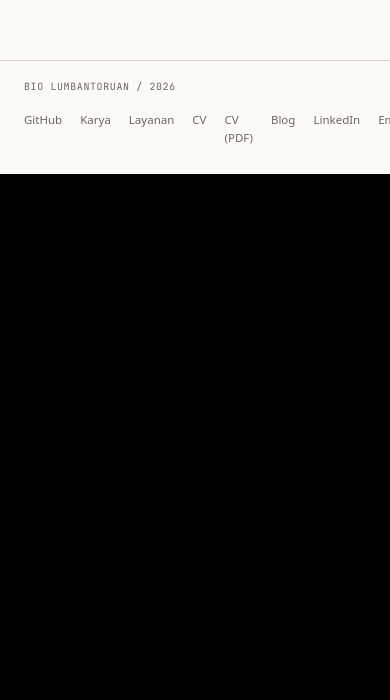
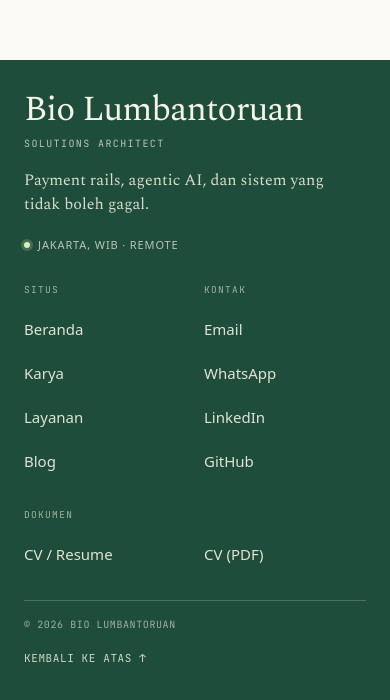
Before and after one commit to cryptorichyrich/biotama-next, a Next.js app: page / in a window 390 px wide. Shown: the part 7518-8218 px from the top of the page. Before the commit the page ends 7692 px from the top, so only its background shows below. Built offline with nearby package versions, Linux system fonts and the light colour scheme.

Commit message:
Footer: struktur editorial, kontak, dan mobile 44px

```diff
--- a/src/app/home.css
+++ b/src/app/home.css
@@ -422,12 +422,110 @@
 .v5 .cnote { font-family: var(--mono); font-size: 10px; letter-spacing: 0.04em; color: var(--muted); margin-top: 22px; padding-top: 12px; border-top: 1px solid var(--line); }
 
 /* footer */
-.v5 footer { border-top: 1px solid var(--line); padding-block: 18px 26px; }
-.v5 footer .wrap { display: flex; justify-content: space-between; gap: 16px; flex-wrap: wrap; align-items: baseline; }
-.v5 footer span { font-family: var(--mono); font-size: 10px; letter-spacing: 0.06em; color: var(--muted); text-transform: uppercase; }
-.v5 .flinks { display: flex; gap: 18px; }
-.v5 .flinks a { font-family: var(--sans); font-size: 11.5px; color: var(--muted); }
-.v5 .flinks a:hover { color: var(--ink); }
+.v5 .sfoot {
+  background: var(--green);
+  color: #f6f3e8;
+  padding-block: clamp(40px, 6vw, 72px) 0;
+}
+.v5 .sfoot-main {
+  display: grid;
+  grid-template-columns: 1.05fr 1.3fr;
+  gap: clamp(32px, 5vw, 80px);
+  padding-bottom: clamp(32px, 4vw, 48px);
+  border-bottom: 1px solid rgba(246, 243, 232, 0.2);
+}
+.v5 .sfoot-name {
+  font-family: var(--serif);
+  font-weight: 400;
+  font-size: clamp(32px, 3.8vw, 46px);
+  line-height: 1;
+  letter-spacing: -0.025em;
+  margin: 0;
+  color: #f6f3e8;
+}
+.v5 .sfoot-role {
+  font-family: var(--mono);
+  font-size: 10px;
+  letter-spacing: 0.14em;
+  text-transform: uppercase;
+  color: rgba(246, 243, 232, 0.72);
+  margin: 9px 0 0;
+}
+.v5 .sfoot-line {
+  font-family: var(--serif);
+  font-size: 16.5px;
+  line-height: 1.5;
+  color: rgba(246, 243, 232, 0.86);
+  max-width: 34ch;
+  margin: 16px 0 0;
+}
+.v5 .sfoot-place {
+  display: flex;
+  align-items: center;
+  gap: 8px;
+  margin: 20px 0 0;
+  font-family: var(--sans);
+  font-size: 11px;
+  letter-spacing: 0.08em;
+  text-transform: uppercase;
+  color: rgba(246, 243, 232, 0.72);
+}
+.v5 .sfoot-dot {
+  width: 6px;
+  height: 6px;
+  border-radius: 50%;
+  background: #d7efb9;
+  box-shadow: 0 0 0 3px rgba(215, 239, 185, 0.2);
+}
+.v5 .sfoot-nav {
+  display: grid;
+  grid-template-columns: repeat(3, 1fr);
+  gap: 24px;
+}
+.v5 .sfoot-h {
+  font-family: var(--mono);
+  font-size: 9.5px;
+  letter-spacing: 0.14em;
+  text-transform: uppercase;
+  color: rgba(246, 243, 232, 0.6);
+  margin: 0 0 10px;
+}
+.v5 .sfoot-nav a {
+  display: block;
+  font-family: var(--sans);
+  font-size: 13.5px;
+  color: rgba(246, 243, 232, 0.9);
+  padding: 5px 0;
+  transition: color 0.15s ease, transform 0.15s ease;
+}
+.v5 .sfoot-nav a:hover {
+  color: #ffffff;
+  transform: translateX(2px);
+}
+.v5 .sfoot-bottom {
+  display: flex;
+  align-items: center;
+  justify-content: space-between;
+  gap: 16px;
+  padding-block: 18px 22px;
+  font-family: var(--mono);
+  font-size: 10px;
+  letter-spacing: 0.06em;
+  text-transform: uppercase;
+  color: rgba(246, 243, 232, 0.6);
+}
+.v5 .sfoot-bottom a {
+  color: rgba(246, 243, 232, 0.82);
+  border-bottom: 1px solid transparent;
+}
+.v5 .sfoot-bottom a:hover {
+  color: #ffffff;
+  border-bottom-color: rgba(246, 243, 232, 0.6);
+}
+.v5 .sfoot a:focus-visible {
+  outline: 2px solid #f6f3e8;
+  outline-offset: 3px;
+}
 
 /* responsive */
 @media (max-width: 980px) {
@@ -489,6 +587,19 @@
   .v5 table.data.dark td:nth-child(3)::before { content: "Kontrol"; }
 }
 
+@media (max-width: 760px) {
+  .v5 .sfoot { padding-top: 32px; }
+  .v5 .sfoot-main { grid-template-columns: 1fr; gap: 28px; padding-bottom: 24px; }
+  .v5 .sfoot-name { font-size: clamp(32px, 9vw, 40px); }
+  .v5 .sfoot-line { font-size: 16px; max-width: 38ch; }
+  .v5 .sfoot-nav { grid-template-columns: 1fr 1fr; gap: 24px 18px; }
+  .v5 .sfoot-nav > div:last-child { grid-column: 1 / -1; display: grid; grid-template-columns: 1fr 1fr; column-gap: 18px; }
+  .v5 .sfoot-nav > div:last-child .sfoot-h { grid-column: 1 / -1; }
+  .v5 .sfoot-nav a { font-size: 15px; padding: 9px 0; min-height: 44px; display: flex; align-items: center; }
+  .v5 .sfoot-bottom { flex-direction: column; align-items: flex-start; gap: 4px; padding-block: 16px 26px; }
+  .v5 .sfoot-bottom a { padding: 10px 0; font-size: 11px; min-height: 44px; display: inline-flex; align-items: center; }
+}
+
 @media (prefers-reduced-motion: reduce) {
   .v5 * { transition: none !important; animation: none !important; }
 }
--- a/src/app/layanan/page.tsx
+++ b/src/app/layanan/page.tsx
@@ -1,5 +1,6 @@
 import type { Metadata } from "next";
 import { profile } from "@/data/profile";
+import { SiteFooter } from "@/components/site-footer";
 import { servicePages, variantMeta } from "@/data/service-pages";
 import "../home.css";
 import "./layanan.css";
@@ -25,14 +26,12 @@ export const metadata: Metadata = {
   twitter: { card: "summary_large_image", title, description, images: ["/assets/og-v2.png"] },
 };
 
-const github = profile.socials.find((s) => s.platform === "GitHub")?.url ?? "";
-const linkedin = profile.socials.find((s) => s.platform === "LinkedIn")?.url ?? "";
 
 export default function LayananPage() {
   const categories = Array.from(new Set(servicePages.map((s) => s.category)));
 
   return (
-    <div className="v5">
+    <div className="v5" id="top">
       <header className="mast">
         <div className="wrap">
           <a className="name" href="/">{profile.name}</a>
@@ -115,21 +114,7 @@ export default function LayananPage() {
         </section>
       </main>
 
-      <footer>
-        <div className="wrap">
-          <span>{profile.name} / 2026</span>
-          <div className="flinks">
-            <a href={github} target="_blank" rel="noopener noreferrer">GitHub</a>
-            <a href="/">Beranda</a>
-            <a href="/works">Karya</a>
-            <a href="/resume/">CV</a>
-            <a href="/resume.pdf" download>CV (PDF)</a>
-            <a href="/blog">Blog</a>
-            <a href={linkedin} target="_blank" rel="noopener noreferrer">LinkedIn</a>
-            <a href={`mailto:${profile.email}`}>Email</a>
-          </div>
-        </div>
-      </footer>
+      <SiteFooter />
     </div>
   );
 }
--- a/src/app/page.tsx
+++ b/src/app/page.tsx
@@ -2,6 +2,7 @@ import type { Metadata } from "next";
 import Image from "next/image";
 import { profile } from "@/data/profile";
 import { works } from "@/data/works";
+import { SiteFooter } from "@/components/site-footer";
 import "./home.css";
 
 export const metadata: Metadata = {
@@ -48,7 +49,7 @@ const schema = {
 
 export default function Home() {
   return (
-    <div className="v5">
+    <div className="v5" id="top">
       <script type="application/ld+json" dangerouslySetInnerHTML={{ __html: JSON.stringify(schema) }} />
 
       <header className="mast">
@@ -299,21 +300,7 @@ export default function Home() {
         </section>
       </main>
 
-      <footer>
-        <div className="wrap">
-          <span>{profile.name} / 2026</span>
-          <div className="flinks">
-            <a href={github} target="_blank" rel="noopener noreferrer">GitHub</a>
-            <a href="/works">Karya</a>
-            <a href="/layanan">Layanan</a>
-            <a href="/resume/">CV</a>
-            <a href="/resume.pdf" download>CV (PDF)</a>
-            <a href="/blog">Blog</a>
-            <a href={linkedin} target="_blank" rel="noopener noreferrer">LinkedIn</a>
-            <a href={`mailto:${profile.email}`}>Email</a>
-          </div>
-        </div>
-      </footer>
+      <SiteFooter />
     </div>
   );
 }
--- a/src/app/works/page.tsx
+++ b/src/app/works/page.tsx
@@ -1,6 +1,7 @@
 import type { Metadata } from "next";
 import { archive, works } from "@/data/works";
 import { profile } from "@/data/profile";
+import { SiteFooter } from "@/components/site-footer";
 import "../home.css";
 import "./works.css";
 
@@ -75,14 +76,12 @@ const schema = {
   },
 };
 
-const github = profile.socials.find((s) => s.platform === "GitHub")?.url ?? "";
-const linkedin = profile.socials.find((s) => s.platform === "LinkedIn")?.url ?? "";
 
 export default function WorksPage() {
   const archived = archive.filter((a) => !featured.some((f) => f.name === a.name));
 
   return (
-    <div className="v5">
+    <div className="v5" id="top">
       <script type="application/ld+json" dangerouslySetInnerHTML={{ __html: JSON.stringify(schema) }} />
 
       <header className="mast">
@@ -159,21 +158,7 @@ export default function WorksPage() {
         </section>
       </main>
 
-      <footer>
-        <div className="wrap">
-          <span>{profile.name} / 2026</span>
-          <div className="flinks">
-            <a href={github} target="_blank" rel="noopener noreferrer">GitHub</a>
-            <a href="/">Beranda</a>
-            <a href="/layanan">Layanan</a>
-            <a href="/resume/">CV</a>
-            <a href="/resume.pdf" download>CV (PDF)</a>
-            <a href="/blog">Blog</a>
-            <a href={linkedin} target="_blank" rel="noopener noreferrer">LinkedIn</a>
-            <a href={`mailto:${profile.email}`}>Email</a>
-          </div>
-        </div>
-      </footer>
+      <SiteFooter />
     </div>
   );
 }
--- /dev/null
+++ b/src/components/site-footer.tsx
@@ -0,0 +1,55 @@
+import { profile } from "@/data/profile";
+
+export function SiteFooter() {
+  const github = profile.socials.find((s) => s.platform === "GitHub")?.url ?? "";
+  const linkedin = profile.socials.find((s) => s.platform === "LinkedIn")?.url ?? "";
+  const whatsapp = `https://wa.me/${profile.phone.replace(/\D/g, "")}`;
+  const year = new Date().getFullYear();
+
+  return (
+    <footer className="sfoot">
+      <div className="wrap">
+        <div className="sfoot-main">
+          <div className="sfoot-id">
+            <p className="sfoot-name">{profile.name}</p>
+            <p className="sfoot-role">{profile.role}</p>
+            <p className="sfoot-line">
+              Payment rails, agentic AI, dan sistem yang tidak boleh gagal.
+            </p>
+            <p className="sfoot-place">
+              <span className="sfoot-dot" aria-hidden="true" />
+              Jakarta, WIB · remote
+            </p>
+          </div>
+
+          <nav className="sfoot-nav" aria-label="Navigasi footer">
+            <div>
+              <p className="sfoot-h">Situs</p>
+              <a href="/">Beranda</a>
+              <a href="/works/">Karya</a>
+              <a href="/layanan/">Layanan</a>
+              <a href="/blog/">Blog</a>
+            </div>
+            <div>
+              <p className="sfoot-h">Kontak</p>
+              <a href={`mailto:${profile.email}`}>Email</a>
+              <a href={whatsapp} target="_blank" rel="noopener noreferrer">WhatsApp</a>
+              <a href={linkedin} target="_blank" rel="noopener noreferrer">LinkedIn</a>
+              <a href={github} target="_blank" rel="noopener noreferrer">GitHub</a>
+            </div>
+            <div>
+              <p className="sfoot-h">Dokumen</p>
+              <a href="/resume/">CV / Resume</a>
+              <a href="/resume.pdf" download>CV (PDF)</a>
+            </div>
+          </nav>
+        </div>
+
+        <div className="sfoot-bottom">
+          <span>© {year} {profile.name}</span>
+          <a href="#top">Kembali ke atas ↑</a>
+        </div>
+      </div>
+    </footer>
+  );
+}
```
